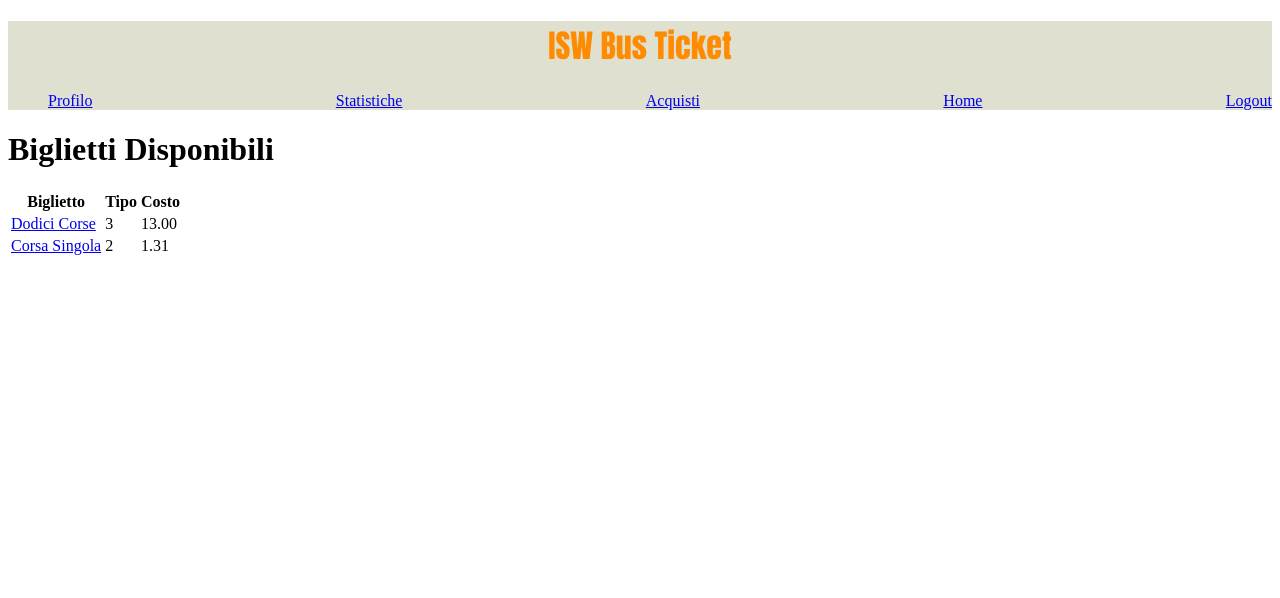
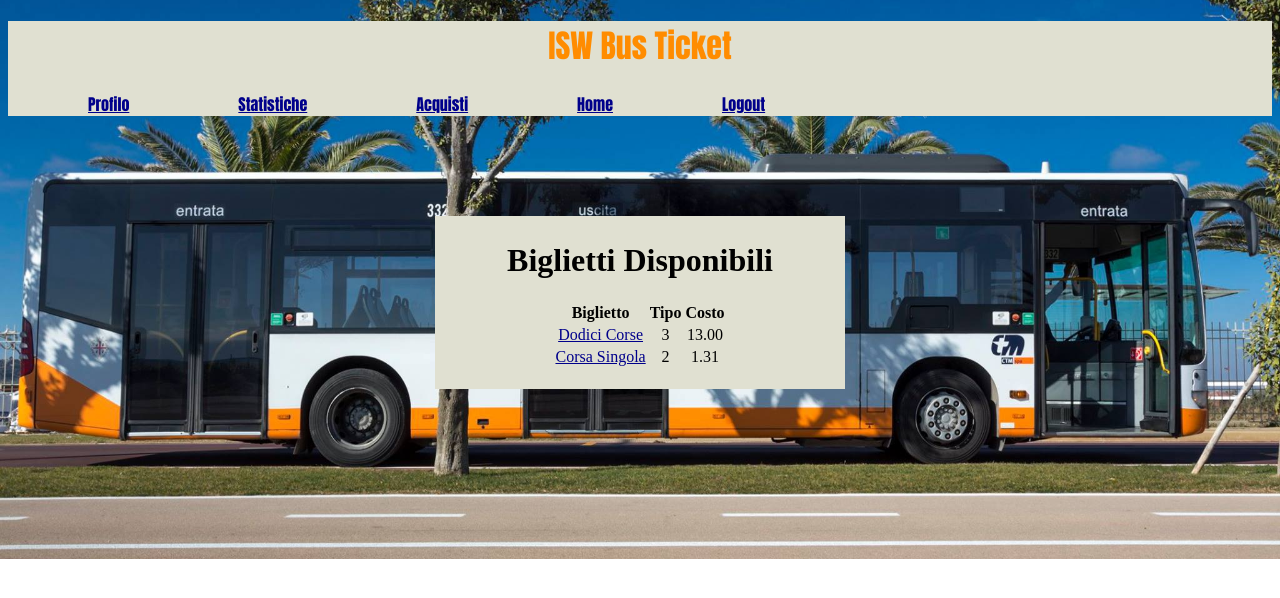
Before and after one commit to michelepilia/ISW, a Django app: page /tickets/ in a window 1280 px wide. Shown: the top 598 px of the page. Run offline with Django 3.2, Linux system fonts and the light colour scheme; a user stored in the database is signed in; data comes from the database, SQL or seed files in the repository.

Commit message:
Update css: centrata tabella in Home e aggiunta img di background

```diff
--- a/IswBus/static/IswBus/style.css
+++ b/IswBus/static/IswBus/style.css
@@ -1,3 +1,10 @@
+body{
+    background-image: url("immagini/ctm_image.jpg");
+    background-size: cover;
+    background-repeat: no-repeat;
+    background-position: center;
+}
+
 header {
     background-color: #e0e0d1;
 }
@@ -10,9 +17,36 @@ header {
 
 ul#menu li{
     display: inline;
+    margin-left: 40px;
+    margin-right: 65px;
+    text-align: center;
+    text-align-last: justify;
+    padding-bottom: 10px;
+    font-family: Impact, Charcoal, sans-serif;
 }
 
-ul{
+/*ul{
     text-align: center;
     text-align-last: justify;
+    padding-bottom: 10px;
+    font-family: Impact, Charcoal, sans-serif;
+}*/
+
+a{
+    color: darkblue;
 }
+
+#Biglietti_disponibili{
+    margin:auto;
+    text-align: center;
+    /*height: 200px;*/
+    padding:5px;
+    width: 400px;
+    margin-top: 100px;
+    background-color:#e0e0d1;
+}
+
+#tabella_biglietti{
+    margin: auto;
+    padding-bottom: 15px;
+}
--- a/IswBus/templates/available_tickets.html
+++ b/IswBus/templates/available_tickets.html
@@ -1,10 +1,11 @@
 {% extends 'base.html' %}
 
 {% block content %}
+    <div id = "Biglietti_disponibili">
 
         <h1>Biglietti Disponibili</h1>
 
-        <table>
+        <table id="tabella_biglietti">
             <tr>
                 <th>Biglietto</th>
                 <th>Tipo</th>
@@ -19,4 +20,5 @@
                 </tr>
             {% endfor %}
         </table>
+    </div>
 {% endblock %}
--- a/IswBus/templates/base.html
+++ b/IswBus/templates/base.html
@@ -7,7 +7,6 @@
     <title>Bus Ticket ISW</title>
 </head>
 <body>
-
     <header>
         <h1 id="titolo_header">ISW Bus Ticket</h1>
         <ul id="menu">
```
Also changed, not shown: IswBus/static/IswBus/immagini/ctm_image.jpg (added).
